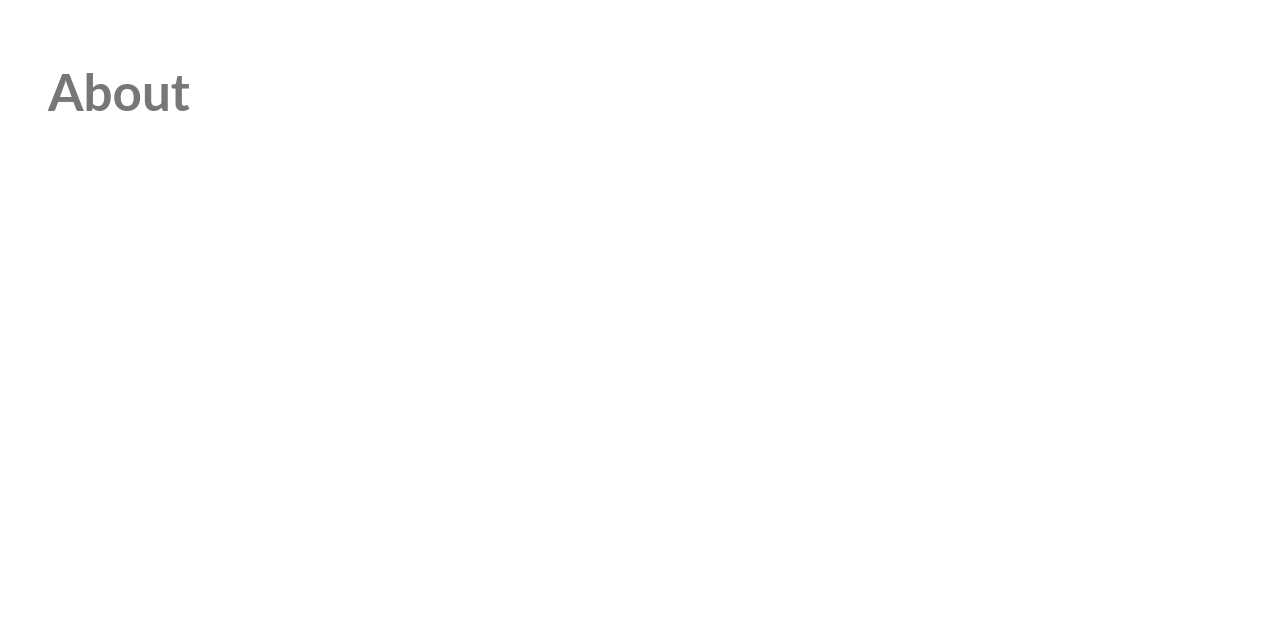
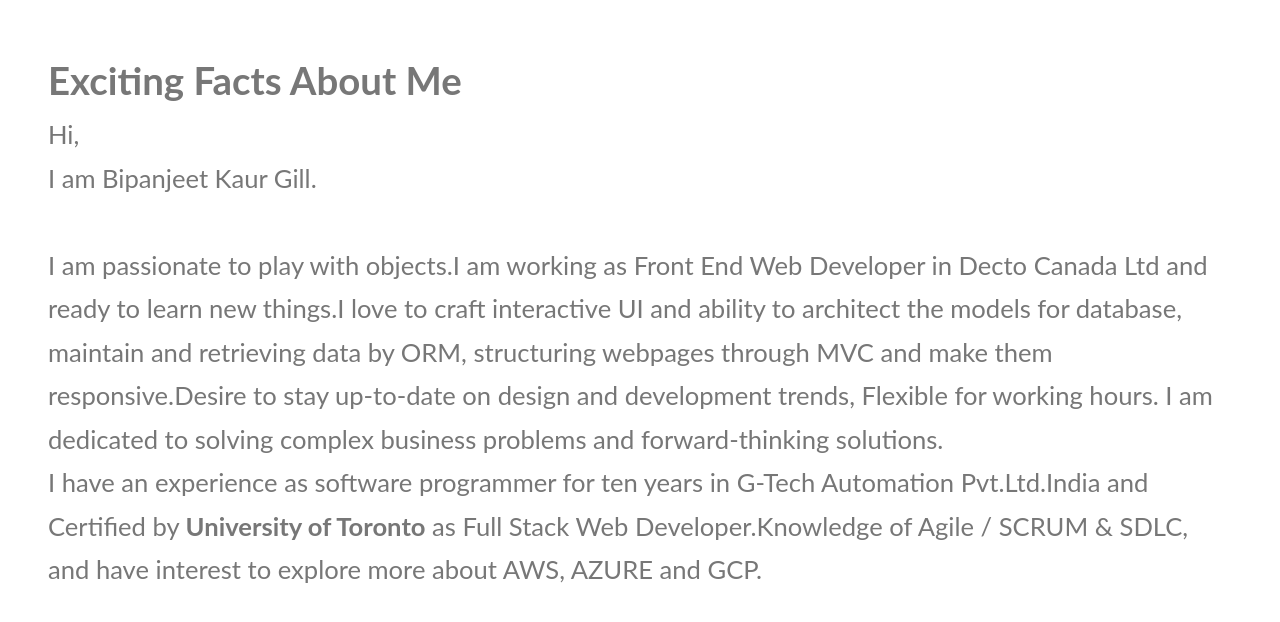
Before and after one commit to bipan82gill/react-portfolio, a React (Create React App) app: page /about in a window 1280 px wide. Shown: the top 622 px of the page. Built offline with nearby package versions, Linux system fonts and the light colour scheme.

Commit message:
setup about

```diff
--- a/src/Pages/About.js
+++ b/src/Pages/About.js
@@ -3,7 +3,20 @@
 import './About.css';
 
 const About = () => {
-    return( <h1 >About </h1>
+    return( <section class="section-about" id = "about">
+    <div class="u-center-text u-margin-bottom-8">
+        <h2 class="heading-secondary">
+            Exciting Facts About Me
+        </h2>
+        <p class ="paragraph">Hi,</p>
+        <p class ="paragraph">I am Bipanjeet Kaur Gill.</p><br/>
+        <p class ="paragraph">
+            I am passionate to play with objects.I am working as Front End Web Developer in Decto Canada Ltd and  ready to learn new things.I love to craft interactive UI and ability to architect the models for database, maintain and retrieving data by ORM, structuring webpages through MVC and make them responsive.Desire to stay up-to-date on design and development trends, Flexible for working hours. I am dedicated to solving complex business problems and forward-thinking solutions.</p>
+        <p class ="paragraph">
+            I have an experience as software programmer for ten years in G-Tech Automation Pvt.Ltd.India and Certified by <b>University of Toronto</b> as Full Stack Web Developer.Knowledge of Agile / SCRUM & SDLC, and have interest to explore more about AWS, AZURE and GCP.
+        </p>
+        </div>
+</section>
     )
 }
-export default About;
+export default About
```
